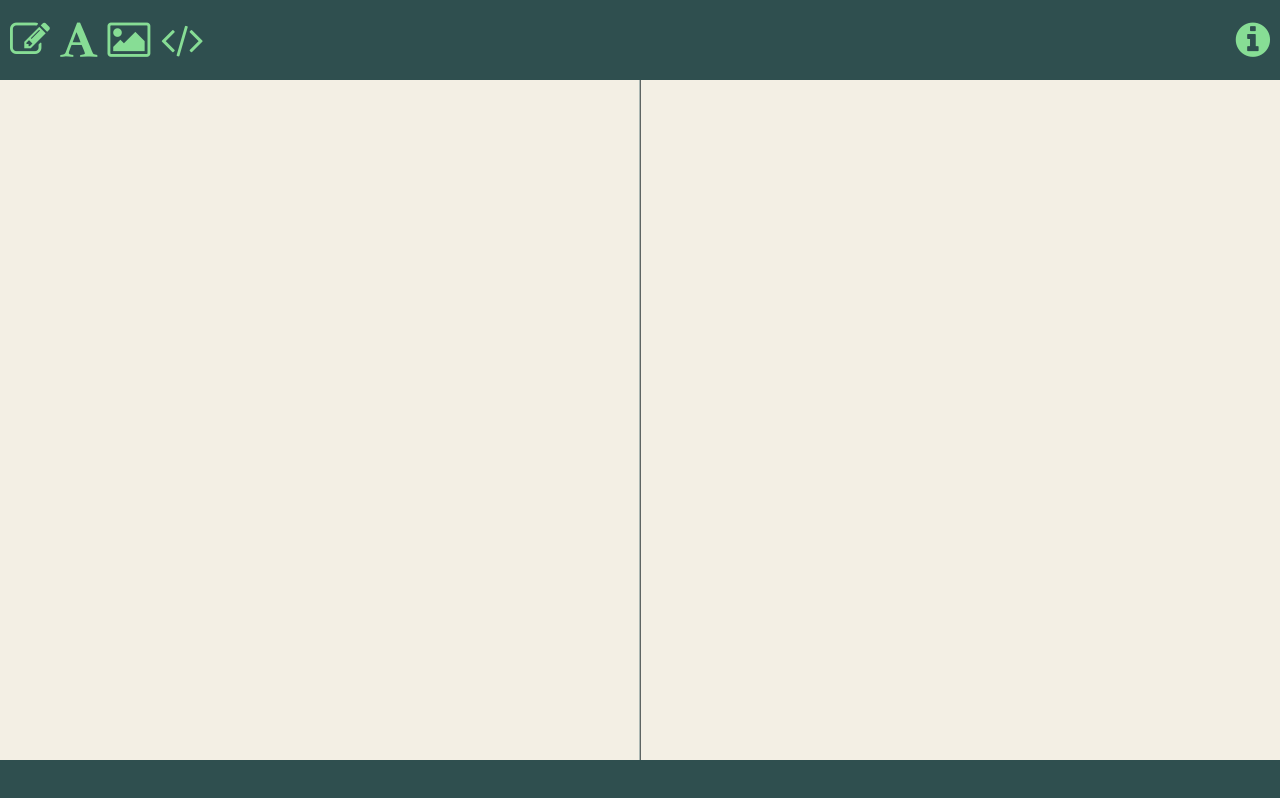
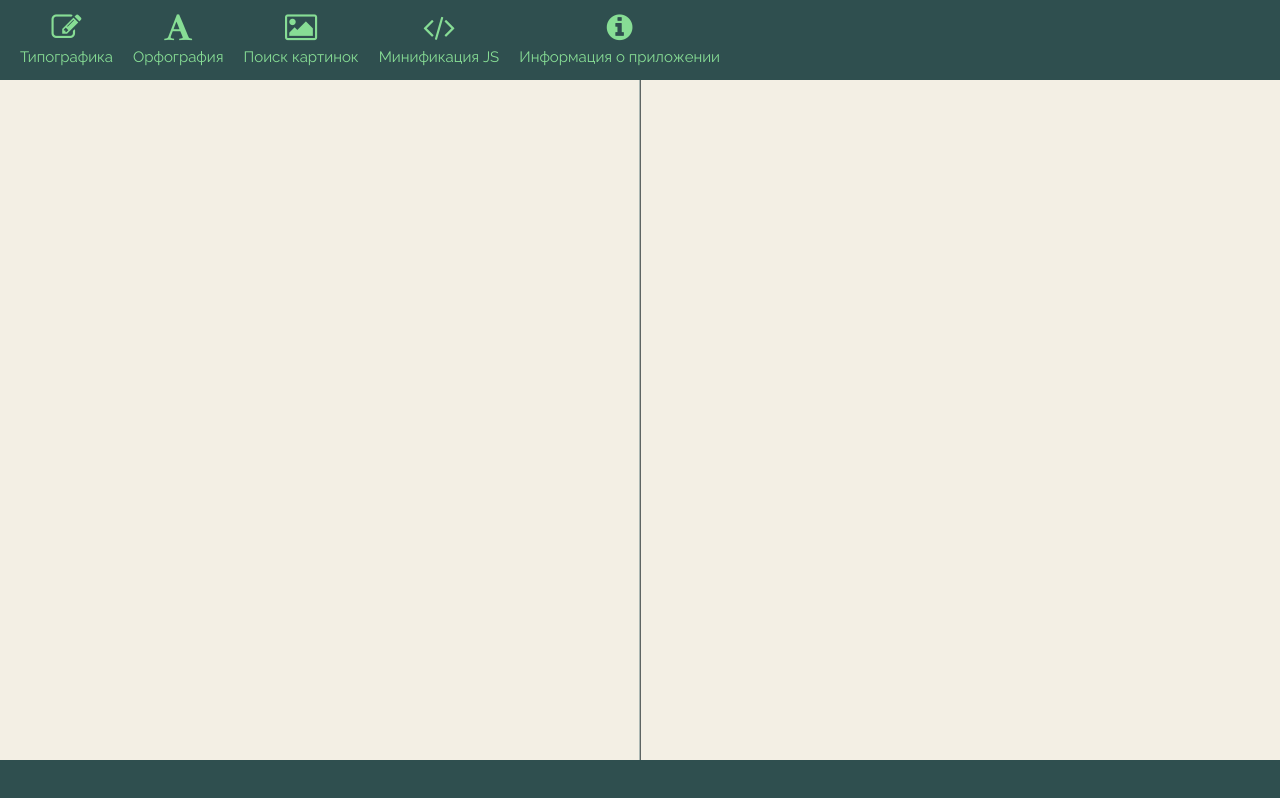
Before and after one commit to zhibirc/minstrel, a website: page index.html in a window 1280 px wide. Drawn offline with Linux system fonts and the light colour scheme.

Commit message:
[Add]::view - Added style for more descriptive menu bar.

```diff
--- a/assets/css/main.css
+++ b/assets/css/main.css
@@ -29,26 +29,33 @@ nav {
     background: #2F4F4F;
 	box-sizing: border-box;
 	color: #87DD95;
-	font-size: 4rem;
     font-weight: 400;
 	height: 80px;
-	line-height: 80px;
 	padding-left: 1rem;
+	overflow: hidden;
 	position: relative;
     width: 100%;
 }
 
-nav i:hover {
+nav i {
+	font-size: 3rem !important;
+}
+
+nav li:hover {
 	color: #82C88D;
 	cursor: default;
 }
 
-#btn_info {
-	line-height: inherit !important;
-	position: absolute;
-	right: 1rem;
+nav li {
+	display: inline-block;
+	height: 80px;
+	padding: 12px 10px;
+	text-align: center;
 }
 
+nav span {
+	font-size: 1.5rem;
+}
 
 
 
--- a/index.html
+++ b/index.html
@@ -21,11 +21,13 @@
 </head>
 <body>
 <nav id="main_toolbar">
-	<i class="fa fa-pencil-square-o" id="btn_typography" title="Типографика"></i>
-	<i class="fa fa-font" id="btn_speller" title="Орфография"></i>
-	<i class="fa fa-picture-o" id="btn_search" title="Поиск картинок"></i>
-	<i class="fa fa-code" id="btn_uglifyjs" title="Минификация JS"></i>
-	<i class="fa fa-info-circle u-pull-right" id="btn_info" title="Информация о приложении"></i>
+	<ul>
+		<li><i class="fa fa-pencil-square-o" id="btn_typography" title="Типографика"></i><br><span>Типографика
+		<li><i class="fa fa-font" id="btn_speller" title="Орфография"></i><br><span>Орфография
+		<li><i class="fa fa-picture-o" id="btn_search" title="Поиск картинок"></i><br><span>Поиск картинок
+		<li><i class="fa fa-code" id="btn_uglifyjs" title="Минификация JS"></i><br><span>Минификация JS
+		<li><i class="fa fa-info-circle" id="btn_info" title="Информация о приложении"></i><br><span>Информация о приложении
+	</ul>
 </nav>
 
 <div class="app-cnt u-full-width" id="app_cnt">
```
